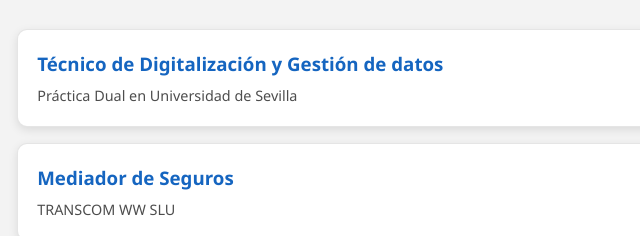
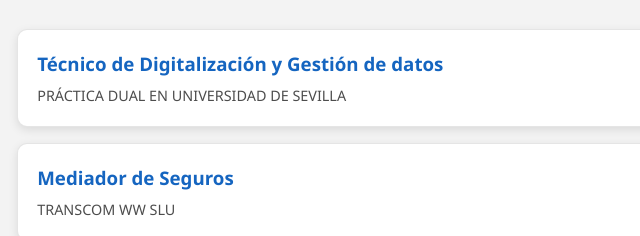
Before and after one commit to Nando-Asir/nando-asir.github.io, a plain HTML site: page cv.html in a window 1280 px wide. Shown: the part 1198-1434 px from the top of the page, 143-783 px from the left. Drawn offline with Linux system fonts and the light colour scheme.

Commit message:
Update cv.html

```diff
--- a/cv.html
+++ b/cv.html
@@ -456,7 +456,7 @@
               <div>
                 <h3>Técnico de Digitalización y Gestión de datos</h3>
                 <div class="experience-meta">
-                  <span>Práctica Dual en Universidad de Sevilla</span>
+                  <span>PRÁCTICA DUAL EN UNIVERSIDAD DE SEVILLA</span>
                 </div>
               </div>
               <i class="fas fa-chevron-down"></i>
```
